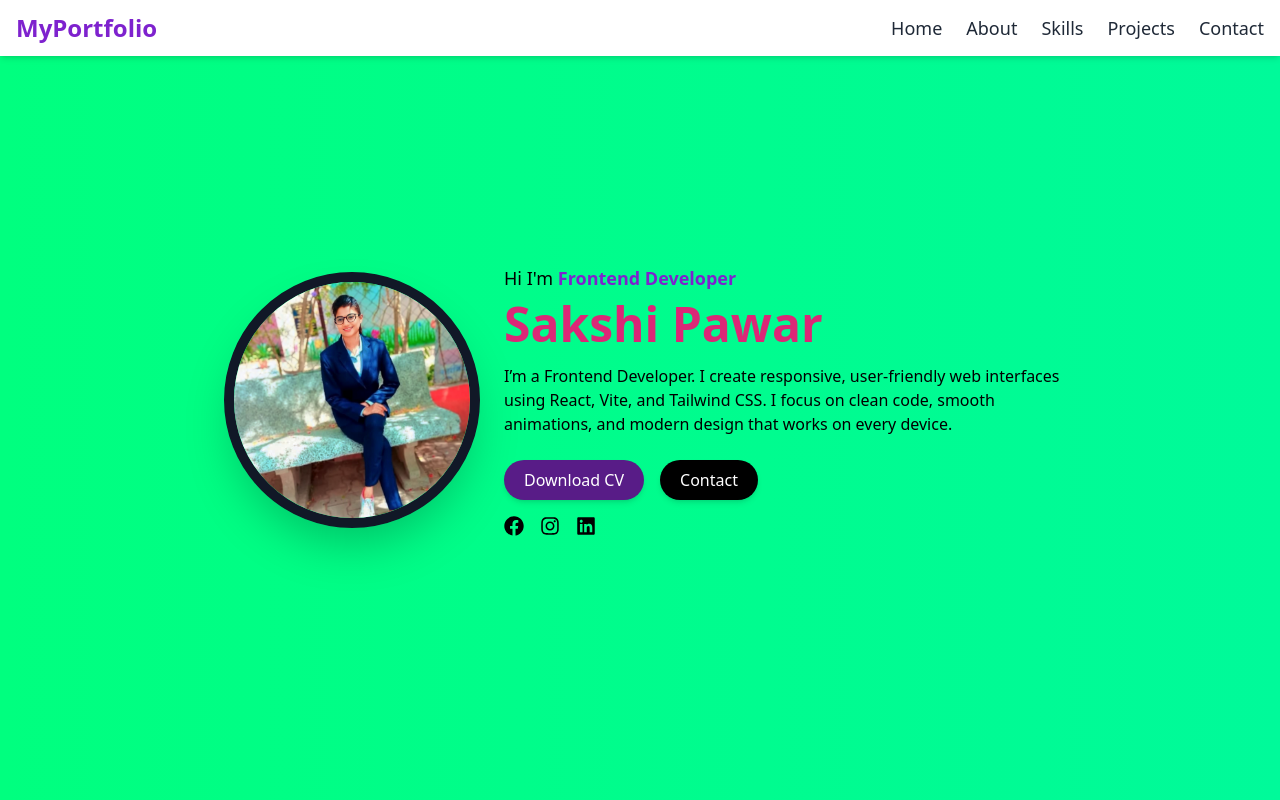
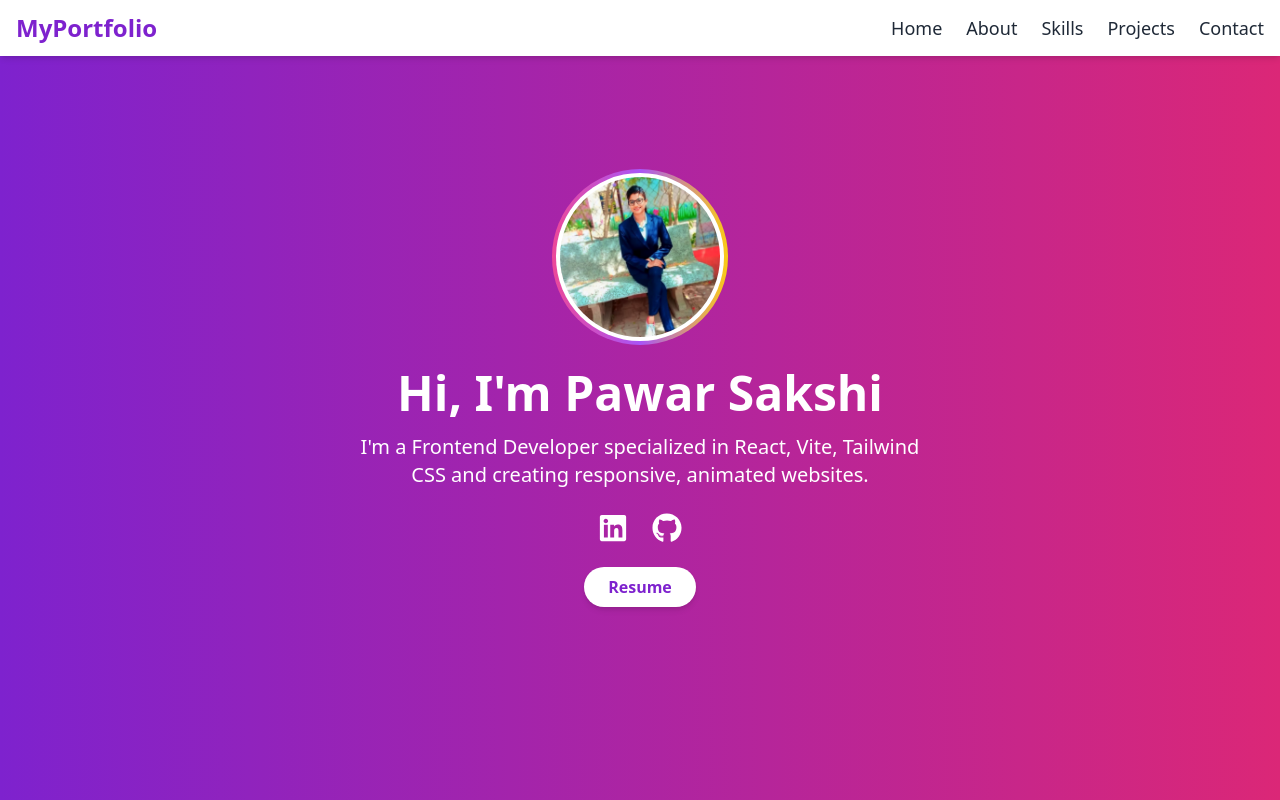
Before and after one commit to sakshiipawar3/myportfolio, a React (Vite) app: page / in a window 1280 px wide. Shown: the top 800 px of the page. Built offline with nearby package versions, Linux system fonts and the light colour scheme; the HTML template or start-up script is replaced by a standard one.

Commit message:
Updated Home.jsx with profile image and resume

```diff
--- a/src/components/Home.jsx
+++ b/src/components/Home.jsx
@@ -1,65 +1,64 @@
 import React from 'react';
-import { FaInstagram, FaLinkedin, FaFacebook } from 'react-icons/fa';
+import { FaGithub, FaLinkedin } from 'react-icons/fa';
+import profilePic from '../assets/profile.jpg';
 
 const Home = () => {
   return (
     <section
       id="home"
-      className="min-h-screen flex flex-col md:flex-row items-center justify-center px-6 text-white"
-      style={{
-        background: 'linear-gradient(to right, #00FF7F, #00FA9A)', // Bright green gradient
-      }}
+      className="min-h-screen flex flex-col justify-center items-center bg-gradient-to-r from-purple-700 to-pink-600 text-white text-center px-4"
     >
-      {/* Profile Image Circle */}
-      <div className="w-64 h-64 rounded-full shadow-2xl border-[10px] border-gray-900 overflow-hidden m-6">
+      {/* Profile Picture with Colorful Circle */}
+      <div className="relative w-44 h-44 mb-6">
+        {/* Colorful Circle Animation */}
+        <div className="absolute inset-0 rounded-full bg-gradient-to-r from-pink-500 via-purple-500 to-yellow-400 animate-spin-slow p-1">
+          <div className="bg-white rounded-full w-full h-full flex items-center justify-center">
             <img
-          src="/profile.jpg"
-          alt="Sakshi Pawar"
-          className="w-full h-full object-cover"
+              src={profilePic}
+              alt="Portfolio"
+              className="w-40 h-40 rounded-full object-cover"
             />
           </div>
+        </div>
+      </div>
 
-      {/* Right Content */}
-      <div className="text-center md:text-left max-w-xl">
-        <p className="text-black text-lg font-medium mb-2">
-          Hi I'm <span className="text-purple-700 font-semibold">Frontend Developer</span>
-        </p>
-        <h1 className="text-5xl font-bold text-pink-600 mb-4">Sakshi Pawar</h1>
-        <p className="text-black mb-6">
-          I’m a Frontend Developer. I create responsive, user-friendly web interfaces using React, Vite, and Tailwind CSS. I focus on clean code, smooth animations, and modern design that works on every device.
+      {/* Title */}
+      <h1 className="text-5xl font-extrabold mb-4">Hi, I'm Pawar Sakshi</h1>
+
+      {/* Description */}
+      <p className="text-xl max-w-xl mb-6">
+        I'm a Frontend Developer specialized in React, Vite, Tailwind CSS and creating responsive, animated websites.
       </p>
 
-        {/* Buttons */}
-        <div className="flex gap-4 justify-center md:justify-start mb-4">
+      {/* Social Icons */}
+      <div className="flex space-x-6 text-3xl mb-6">
+        <a
+          href="https://www.linkedin.com/feed"
+          target="_blank"
+          rel="noopener noreferrer"
+          className="hover:text-gray-300 transition duration-300"
+        >
+          <FaLinkedin />
+        </a>
+        <a
+          href="https://github.com/sakshiipawar3"
+          target="_blank"
+          rel="noopener noreferrer"
+          className="hover:text-gray-300 transition duration-300"
+        >
+          <FaGithub />
+        </a>
+      </div>
+
+      {/* Resume Button */}
       <a
         href="/resume.pdf"
         target="_blank"
         rel="noopener noreferrer"
-            className="bg-purple-900 text-white px-5 py-2 rounded-full shadow-md hover:scale-105 transition"
+        className="bg-white text-purple-700 px-6 py-2 rounded-full font-semibold shadow-md hover:bg-gray-100 transition duration-300 mb-6"
       >
-            Download CV
+        Resume
       </a>
-          <a
-            href="#contact"
-            className="bg-black text-white px-5 py-2 rounded-full shadow-md hover:scale-105 transition"
-          >
-            Contact
-          </a>
-        </div>
-
-        {/* Social Icons */}
-        <div className="flex gap-4 justify-center md:justify-start">
-          <a href="https://facebook.com" target="_blank" rel="noopener noreferrer">
-            <FaFacebook className="text-black text-xl hover:text-blue-600 transition" />
-          </a>
-          <a href="https://instagram.com" target="_blank" rel="noopener noreferrer">
-            <FaInstagram className="text-black text-xl hover:text-pink-500 transition" />
-          </a>
-          <a href="https://linkedin.com/in/sakshiipawar3" target="_blank" rel="noopener noreferrer">
-            <FaLinkedin className="text-black text-xl hover:text-blue-700 transition" />
-          </a>
-        </div>
-      </div>
     </section>
   );
 };
```
Lines whose indentation alone changed are shown as unchanged.
